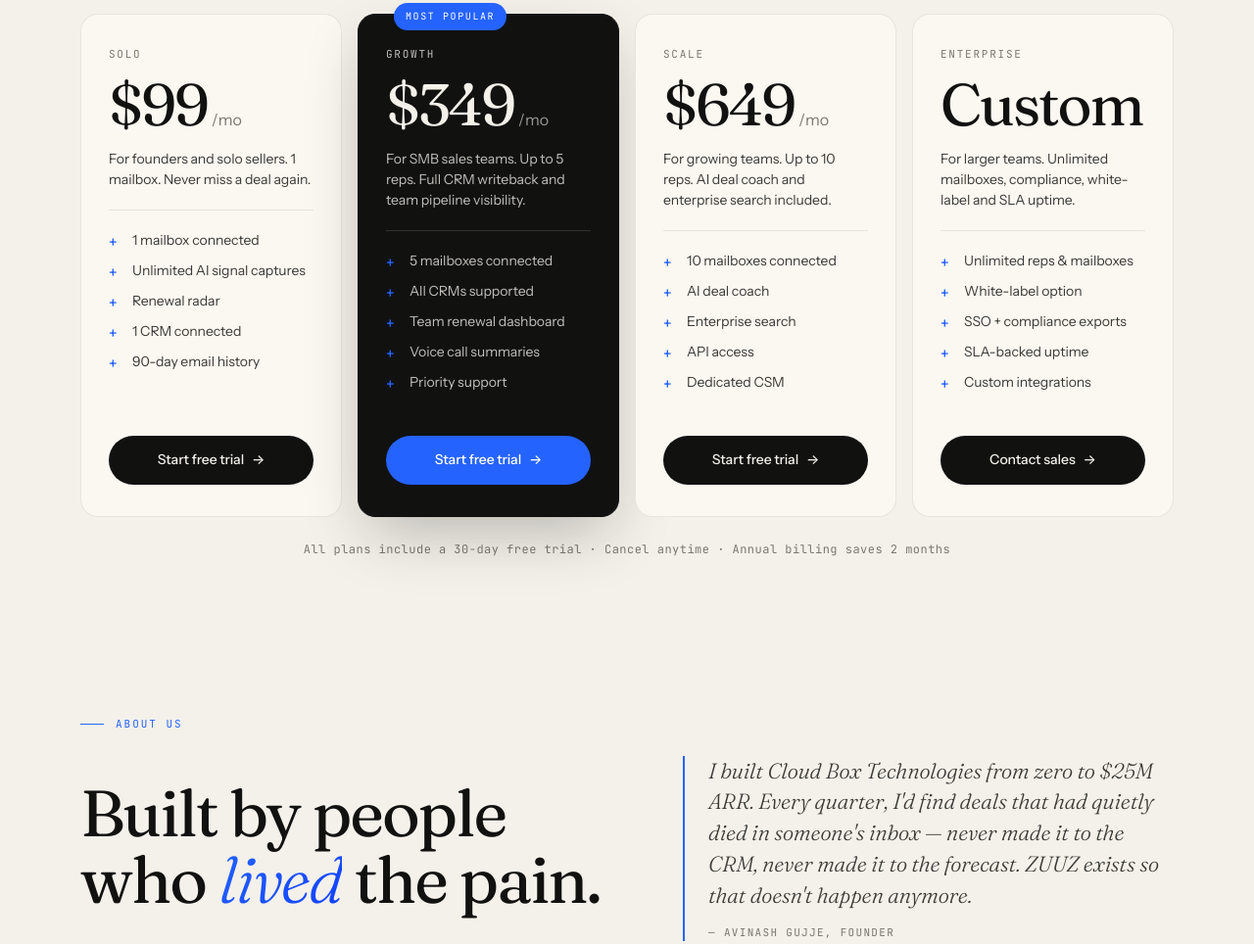
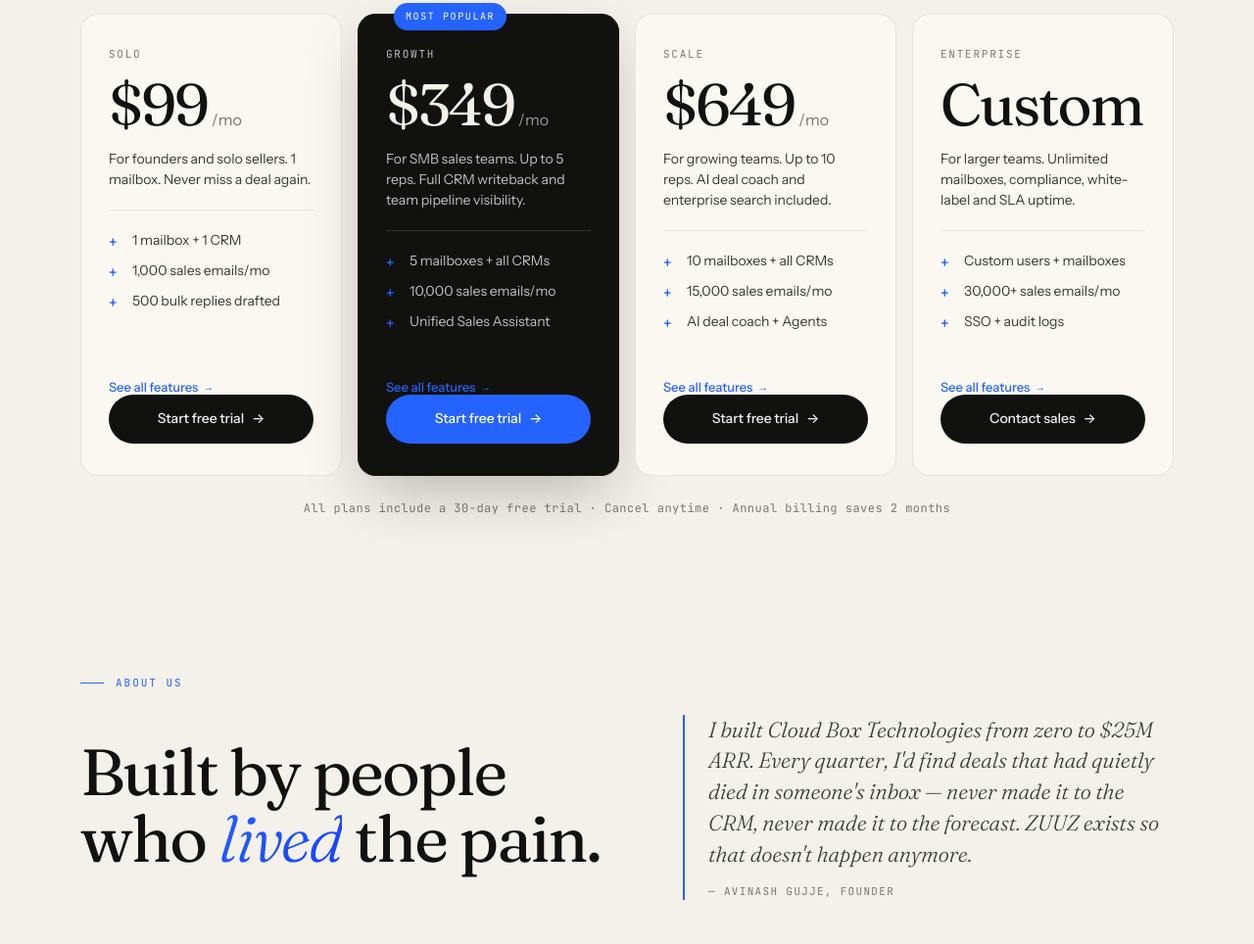
Before and after one commit to avianshgujjeai/ZUUZ-Revamp, a plain HTML site: page index.html in a window 1280 px wide. Shown: the part 4136-5100 px from the top of the page at 98% size. Drawn offline with Linux system fonts and the light colour scheme; a script that the page names is missing.

Commit message:
Update index.html

```diff
--- a/index.html
+++ b/index.html
@@ -596,7 +596,24 @@
     color:var(--ink-mute); letter-spacing:0.05em;
   }
 
-  /* ── MODERN DEPTH & MICRO-INTERACTIONS ── */
+
+/* Pricing "more" expand */
+.price-more-link{
+  display:inline-flex;align-items:center;gap:5px;
+  font-size:13px;font-weight:500;color:var(--accent);
+  cursor:pointer;background:none;border:none;padding:4px 0 0;
+  font-family:'Instrument Sans',sans-serif;
+  letter-spacing:0;
+  transition:gap .2s;
+}
+.price-more-link:hover{gap:8px;}
+.price-more-link .arr{font-size:11px;transition:transform .2s;}
+.price-more-link.open .arr{transform:rotate(90deg);}
+.price-extra{display:none;padding-top:0;border-top:none !important;}
+.price-extra.open{display:flex;flex-direction:column;gap:10px;}
+.price-extra li::before{content:"+";position:absolute;left:0;top:0;color:var(--accent);font-weight:500;font-size:16px;}
+
+/* ── MODERN DEPTH & MICRO-INTERACTIONS ── */
 
   /* Proof cards — hover lift */
   .proof-card{
@@ -906,12 +923,16 @@
         <div class="price-amount">$99<span class="per">/mo</span></div>
         <div class="price-desc">For founders and solo sellers. 1 mailbox. Never miss a deal again.</div>
         <ul class="price-features">
-          <li>1 mailbox connected</li>
-          <li>Unlimited AI signal captures</li>
-          <li>Renewal radar</li>
-          <li>1 CRM connected</li>
-          <li>90-day email history</li>
+          <li>1 mailbox + 1 CRM</li>
+          <li>1,000 sales emails/mo</li>
+          <li>500 bulk replies drafted</li>
         </ul>
+        <ul class="price-features price-extra" id="solo-extra">
+          <li>50 meetings summarized</li>
+          <li>50 deal risk monitoring</li>
+          <li>Renewal radar · 90-day history</li>
+        </ul>
+        <button class="price-more-link" onclick="toggleMore('solo-extra',this)" aria-expanded="false">See all features <span class="arr">→</span></button>
         <a class="price-cta" href="https://buy.stripe.com/cNi6oHaWNeAU8QS457bZe00">Start free trial</a>
       </div>
 
@@ -936,12 +957,18 @@
         <div class="price-amount">$349<span class="per">/mo</span></div>
         <div class="price-desc">For SMB sales teams. Up to 5 reps. Full CRM writeback and team pipeline visibility.</div>
         <ul class="price-features">
-          <li>5 mailboxes connected</li>
-          <li>All CRMs supported</li>
-          <li>Team renewal dashboard</li>
+          <li>5 mailboxes + all CRMs</li>
+          <li>10,000 sales emails/mo</li>
+          <li>Unified Sales Assistant</li>
+        </ul>
+        <ul class="price-features price-extra" id="growth-extra">
+          <li>5,000 API calls/mo</li>
+          <li>500 meetings summarized</li>
+          <li>Renewal + upsell tracking</li>
           <li>Voice call summaries</li>
           <li>Priority support</li>
         </ul>
+        <button class="price-more-link" onclick="toggleMore('growth-extra',this)" aria-expanded="false">See all features <span class="arr">→</span></button>
         <a class="price-cta" href="https://buy.stripe.com/eVq5kD6GxcsMc34cBDbZe02">Start free trial</a>
       </div>
 
@@ -950,12 +977,18 @@
         <div class="price-amount">$649<span class="per">/mo</span></div>
         <div class="price-desc">For growing teams. Up to 10 reps. AI deal coach and enterprise search included.</div>
         <ul class="price-features">
-          <li>10 mailboxes connected</li>
-          <li>AI deal coach</li>
+          <li>10 mailboxes + all CRMs</li>
+          <li>15,000 sales emails/mo</li>
+          <li>AI deal coach + Agents</li>
+        </ul>
+        <ul class="price-features price-extra" id="scale-extra">
+          <li>10,000 API calls/mo</li>
+          <li>1,500 meetings summarized</li>
           <li>Enterprise search</li>
-          <li>API access</li>
+          <li>Advanced volume limits</li>
           <li>Dedicated CSM</li>
         </ul>
+        <button class="price-more-link" onclick="toggleMore('scale-extra',this)" aria-expanded="false">See all features <span class="arr">→</span></button>
         <a class="price-cta" href="https://buy.stripe.com/6oU3cvgh71O80km7hjbZe03">Start free trial</a>
       </div>
 
@@ -964,12 +997,17 @@
         <div class="price-amount">Custom</div>
         <div class="price-desc">For larger teams. Unlimited mailboxes, compliance, white-label and SLA uptime.</div>
         <ul class="price-features">
-          <li>Unlimited reps &amp; mailboxes</li>
+          <li>Custom users + mailboxes</li>
+          <li>30,000+ sales emails/mo</li>
+          <li>SSO + audit logs</li>
+        </ul>
+        <ul class="price-features price-extra" id="ent-extra">
+          <li>Compliance exports + SLA</li>
           <li>White-label option</li>
-          <li>SSO + compliance exports</li>
+          <li>Custom integrations</li>
           <li>SLA-backed uptime</li>
-          <li>Custom integrations</li>
         </ul>
+        <button class="price-more-link" onclick="toggleMore('ent-extra',this)" aria-expanded="false">See all features <span class="arr">→</span></button>
         <a class="price-cta" href="https://cal.com/avinashgujje/15min" target="_blank" rel="noopener">Contact sales</a>
       </div>
 
@@ -1061,12 +1099,22 @@
     </div>
     <div class="foot-bottom">
       <div>© 2026 ZUUZ, Inc.&nbsp;&nbsp;·&nbsp;&nbsp;Sunnyvale · Dubai · Hyderabad</div>
-      <div>Privacy&nbsp;&nbsp;·&nbsp;&nbsp;Terms&nbsp;&nbsp;·&nbsp;&nbsp;Security</div>
+      <div><a href="/privacy" style="color:inherit;text-decoration:none;transition:color .2s;" onmouseover="this.style.color='#2563FF'" onmouseout="this.style.color=''">Privacy</a>&nbsp;&nbsp;·&nbsp;&nbsp;<a href="/terms" style="color:inherit;text-decoration:none;transition:color .2s;" onmouseover="this.style.color='#2563FF'" onmouseout="this.style.color=''">Terms</a>&nbsp;&nbsp;·&nbsp;&nbsp;Security</div>
     </div>
   </div>
 </footer>
 
 <script>
+
+function toggleMore(id, btn) {
+  var el = document.getElementById(id);
+  var open = el.classList.toggle('open');
+  btn.classList.toggle('open', open);
+  btn.setAttribute('aria-expanded', open);
+  var textNode = btn.firstChild;
+  textNode.textContent = open ? 'Show less ' : 'See all features ';
+}
+
 /* Smooth scroll */
 document.querySelectorAll('a[href^="#"]').forEach(a=>{
   a.addEventListener('click',e=>{
```
